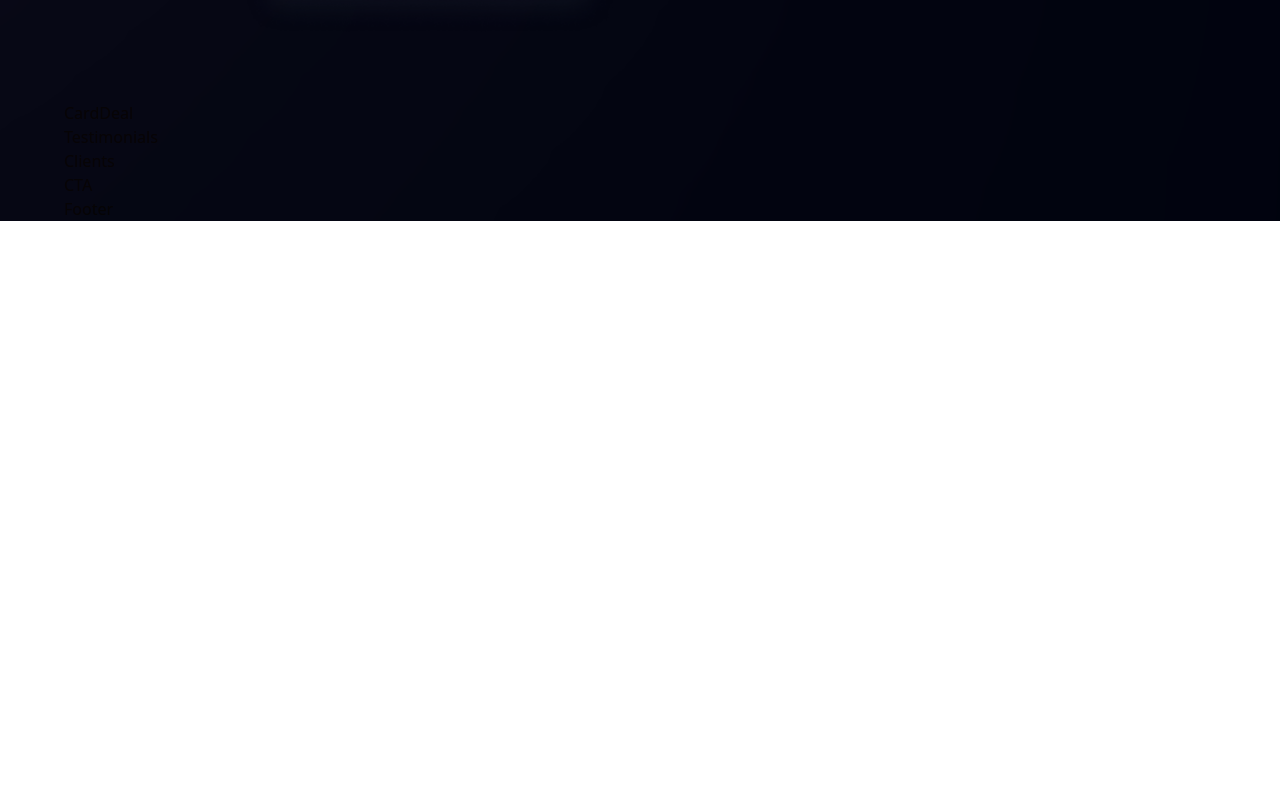
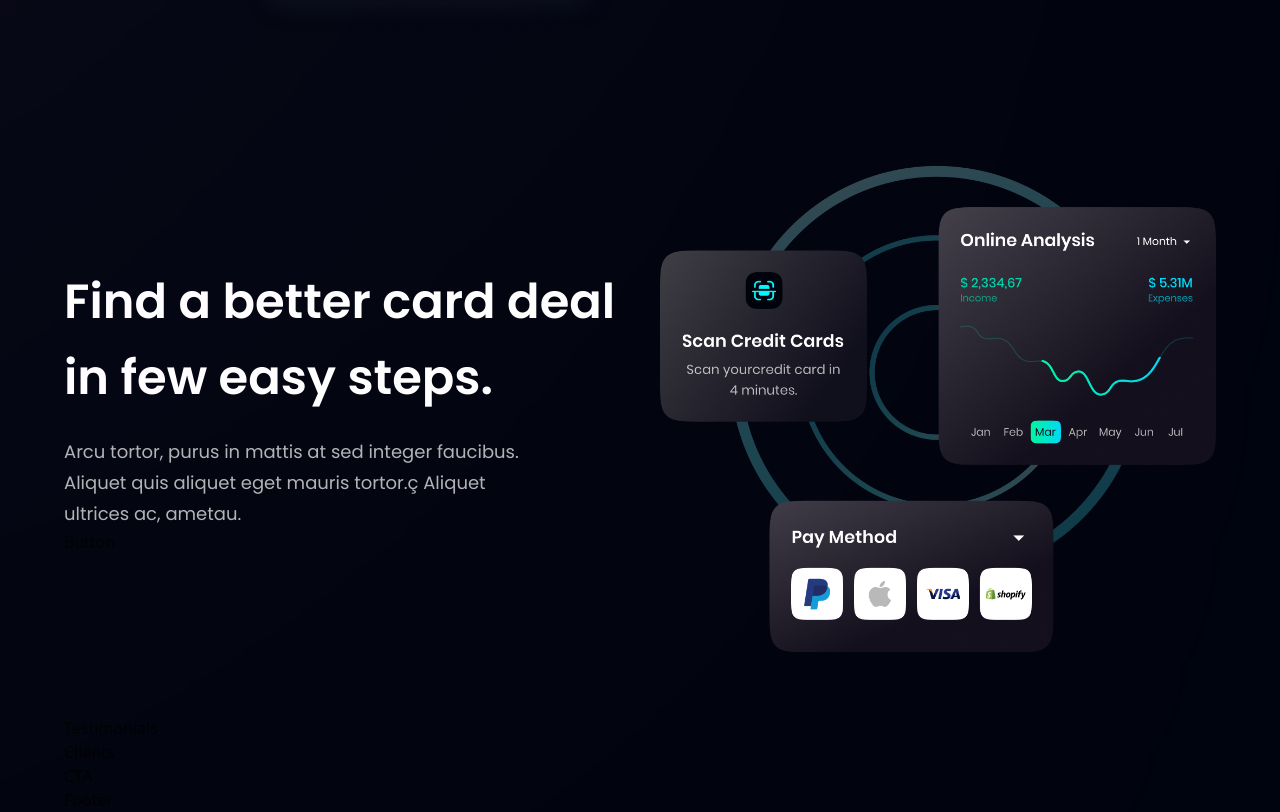
Before and after one commit to sidhrthh/Modern-Bank-using-React, a React (Vite) app: page / in a window 1280 px wide. Shown: the part 2034-2846 px from the top of the page. Before the commit the page ends 2255 px from the top, so only its background shows below. Built offline with nearby package versions, Linux system fonts and the light colour scheme.

Commit message:
carddeals

```diff
--- a/src/components/CardDeal.jsx
+++ b/src/components/CardDeal.jsx
@@ -1,11 +1,26 @@
-import React from 'react'
+import { card } from "../assets";
+import styles, { layout } from "../style";
+import Button from "./Button";
 
-const CardDeal = () => {
-  return (
-    <div>
-      CardDeal
+const CardDeal = () => (
+  <section className={layout.section}>
+    <div className={layout.sectionInfo}>
+      <h2 className={styles.heading2}>
+        Find a better card deal <br className="sm:block hidden" /> in few easy
+        steps.
+      </h2>
+      <p className={`${styles.paragraph} max-w-[470px] mt-5`}>
+        Arcu tortor, purus in mattis at sed integer faucibus. Aliquet quis
+        aliquet eget mauris tortor.ç Aliquet ultrices ac, ametau.
+      </p>
+
+      <Button styles={`mt-10`} />
     </div>
-  )
-}
 
-export default CardDeal
+    <div className={layout.sectionImg}>
+      <img src={card} alt="billing" className="w-[100%] h-[100%]" />
+    </div>
+  </section>
+);
+
+export default CardDeal;
```
